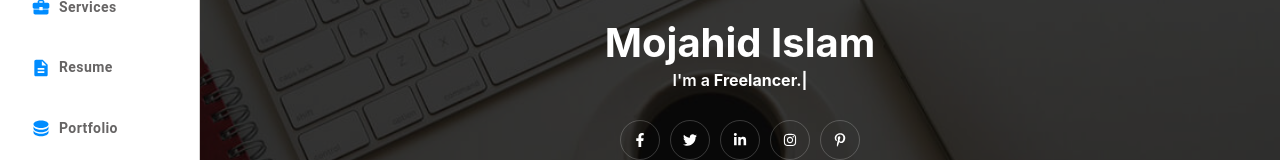
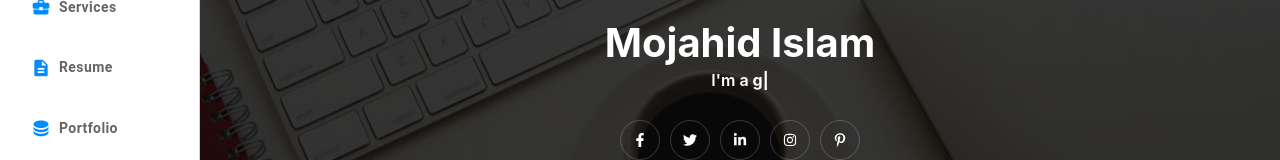
Before and after one commit to politebooy/envato-portfolio, a Next.js app: page / in a window 1280 px wide. Shown: the part 362-522 px from the top of the page. Built offline with nearby package versions, Linux system fonts and the light colour scheme.

Commit message:
git push

```diff
--- a/src/components/2-Hero/Hero.js
+++ b/src/components/2-Hero/Hero.js
@@ -16,13 +16,13 @@ export default function Hero() {
                 className={styles.container}
             >
                 <div className={styles.heroImg}>
-                <Image src="/images/png.png" alt="Vercel Logo" width={140} height={140} />
+                    <Image src="/images/png.png" alt="Vercel Logo" width={140} height={140} />
                 </div>
                 <h1 className={styles.heading}>Mojahid Islam</h1>
                 <h2>
                     I'm a {''}
                     <Typical
-                        steps={['Web Developer.', 1000, 'UI/UX Designers.', 1000, 'Freelancer.', 1000]}
+                        steps={['Freelancer', 1000, 'writer', 1000, 'graphic designer.', 1000, ' IT Advisor', 1000,]}
                         loop={Infinity}
                         wrapper="b"
                     />
```
